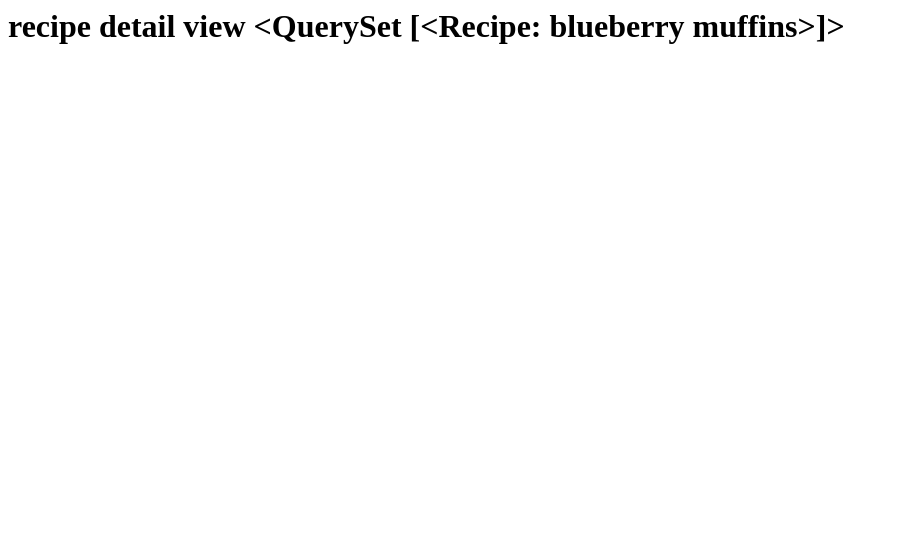
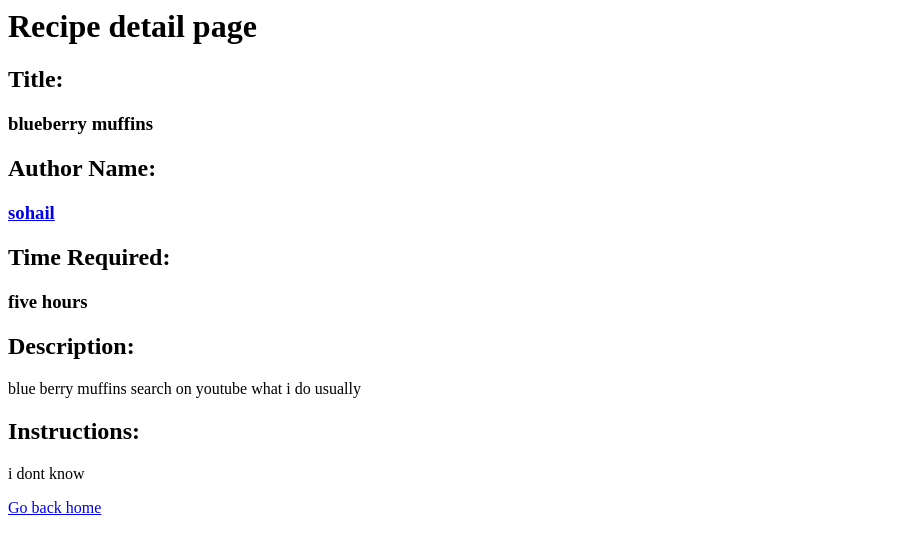
Before and after one commit to cardboardsocks/RecipeBoxV1, a Django app: page /recipe/1/ in a window 1280 px wide. Shown: the top 554 px of the page, without its empty margins (0-898 px from the left). Run offline with Django 3.2, Linux system fonts and the light colour scheme; data comes from the database, SQL or seed files in the repository; both versions use the stored data as it was after the commit.

Commit message:
ready for grading

```diff
--- a/recipe_box_v1/views.py
+++ b/recipe_box_v1/views.py
@@ -5,15 +5,19 @@ def index(request):
     return render(request,'index.html',{'all_recipes':Recipe.objects.all()})
 
 def recipe_detail(request,recipe_id):
-    _recipe_detail = Recipe.objects.filter(id=recipe_id )
+    _recipe_detail = Recipe.objects.filter(id=recipe_id).first()
     context = {
         "recipe_detail":_recipe_detail
     }
     return render(request,'recipe_detail.html',context)
 
 def author_detail(request,author_id):
-    author_detail =Recipe.objects.filter(id=author_id)
+    _author_detail =Recipe.objects.filter(author__id= author_id)
+    _author_name =Author.objects.get(id= author_id)
+
+
     context = {
-        "author_detail":author_detail
+        "author_detail":_author_detail,
+        "author_name":_author_name
     }
     return render(request,'author_detail.html',context)
--- a/templates/index.html
+++ b/templates/index.html
@@ -3,7 +3,7 @@
 <ul>
     {% for recipe in all_recipes%}
         <li>
-            {{recipe.title}}
+           <a href="/recipe/{{recipe.id}}/" >{{recipe.title}}</a>
         </li>
     {%endfor%}
 </ul>
--- a/templates/recipe_detail.html
+++ b/templates/recipe_detail.html
@@ -1 +1,18 @@
-<h1>recipe detail view  {{recipe_detail}}</h1>
+<h1>Recipe detail page  </h1>
+{% if not recipe_detail%}
+    <h3> The recipe you are looking is not exist</h3>
+{% else %}
+    <h2>Title:</h2>
+    <h3>{{recipe_detail.title}}</h3>
+    <h2>Author Name:</h2>
+    <h3><a href="/author/{{recipe_detail.author.id}}/" > {{recipe_detail.author.name}}</a></h3>
+    <h2>Time Required:</h2>
+    <h3>{{recipe_detail.time_required}}</h3>
+    <h2>Description:</h2>
+    <p>{{recipe_detail.description}}</p>
+    <h2>Instructions:</h2>
+    <p>{{recipe_detail.instruction}}</p>
+{% endif %}
+
+
+<a href="/">Go back home</a>
```
Also changed, not shown: templates/author_detail.html (+18 -1 lines), db.sqlite3.
